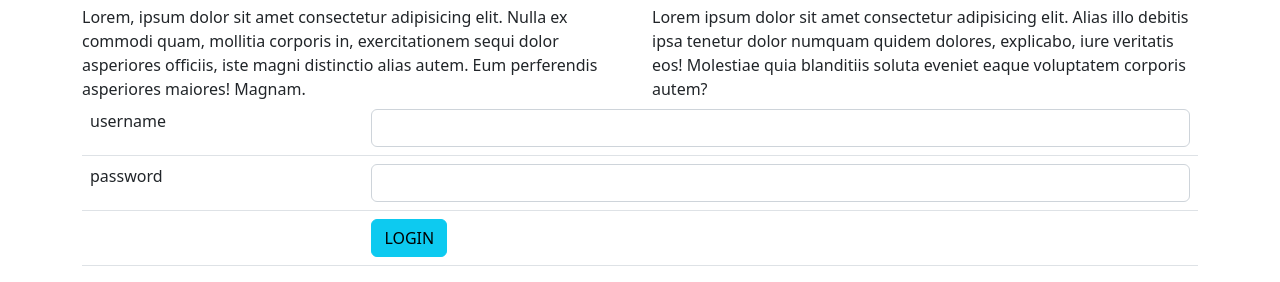
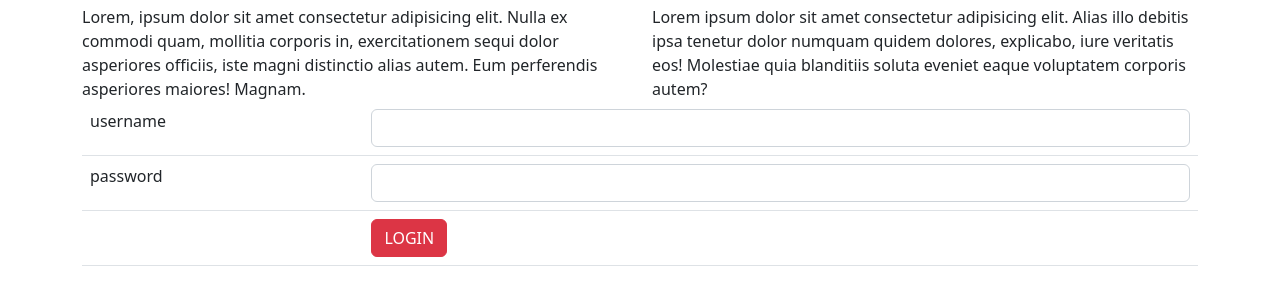
Before and after one commit to esha8e/bootstrapclass, a plain HTML site: page college.html in a window 1280 px wide. Shown: the part 888-1170 px from the top of the page. Drawn offline with nearby package versions, Linux system fonts and the light colour scheme.

Commit message:
button color changed

```diff
--- a/college.html
+++ b/college.html
@@ -60,7 +60,7 @@
                 </tr>
                 <tr>
                     <td></td>
-                    <td><button class="btn btn-info">LOGIN</button></td>
+                    <td><button class="btn btn-danger">LOGIN</button></td>
                 </tr>
             </table>
         </div>
```
